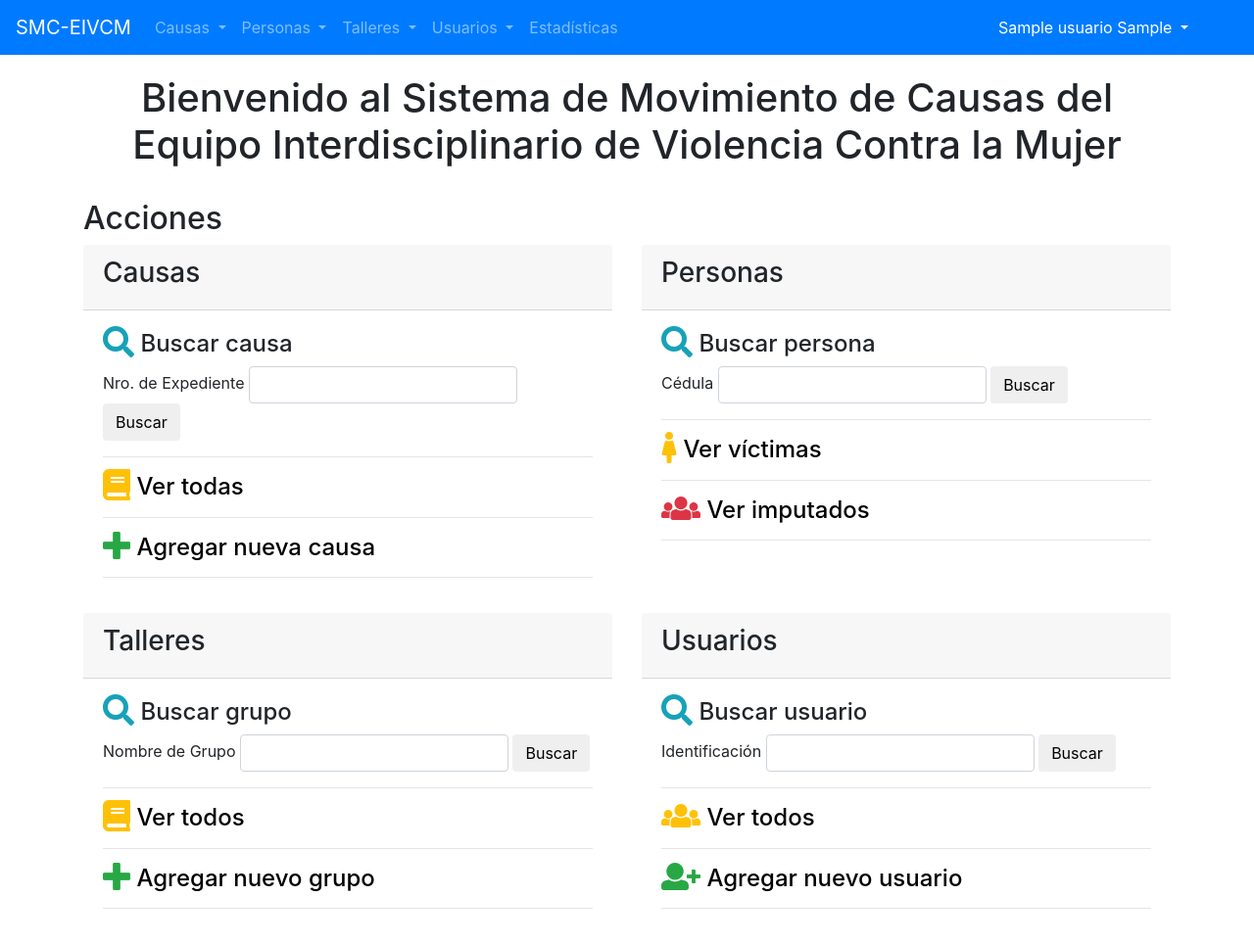
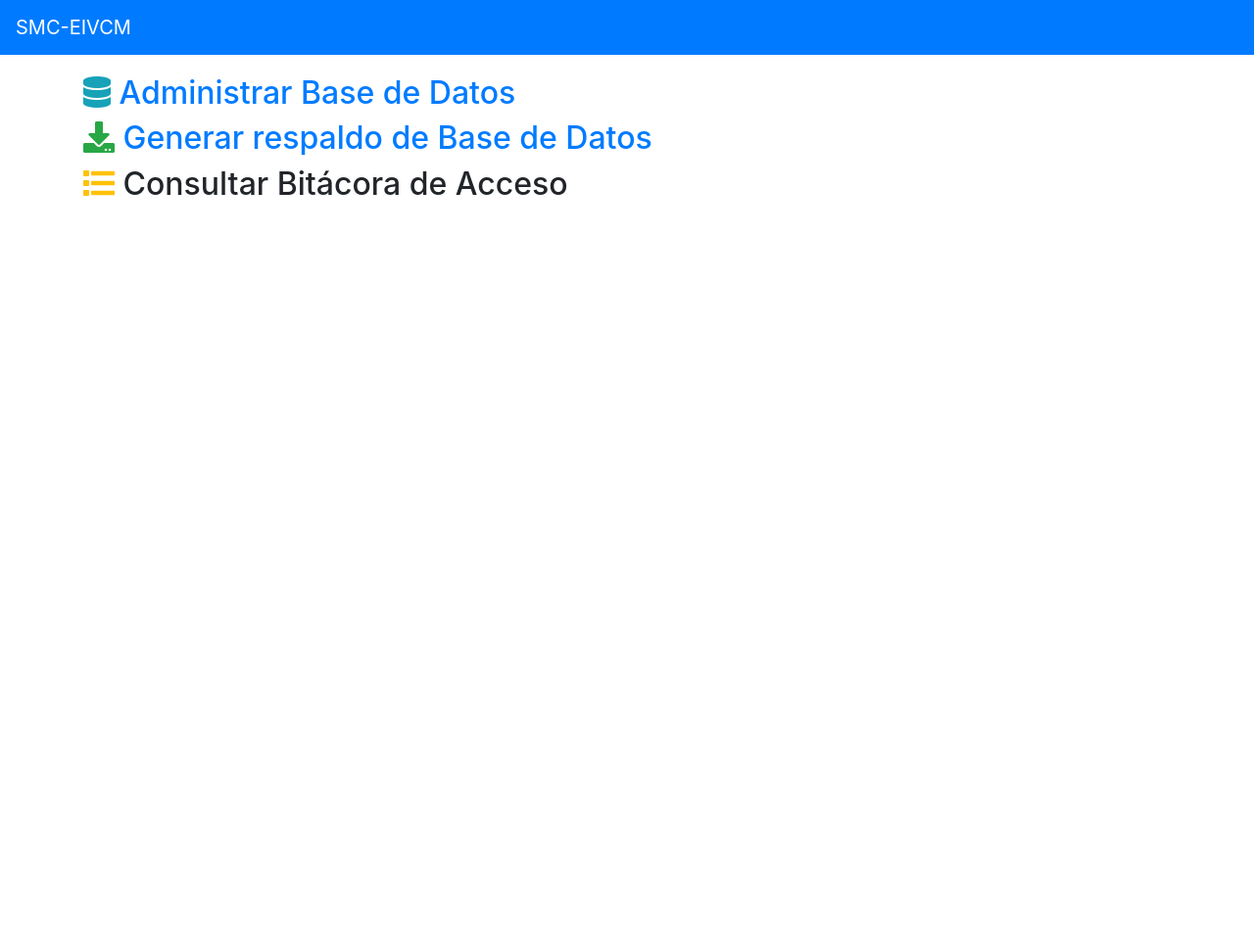
Before and after one commit to DiegoKarabin/smc, a Django app: page /home/ in a window 1280 px wide. Shown: the whole page at 98% size. After the commit the page ends 200 px from the top, so only its background shows below. Run offline with Django 3.2, Linux system fonts and the light colour scheme; a user stored in the database is signed in; tables that the repository leaves empty hold one stand-in row (values such as "Sample post"); some libraries are stand-ins or nearby versions.

Commit message:
arreglando vista de auditor

```diff
--- a/smc/views.py
+++ b/smc/views.py
@@ -24,6 +24,8 @@ def index(request):
 
 @user_passes_test(logeado, login_url='/login/')
 def home(request):
+    if request.user.is_audit:
+        return render(request, 'auditor/home.html')
     return render(request, 'causas/home.html')
 
 @user_passes_test(logeado, login_url='/login/')
--- /dev/null
+++ b/templates/auditor/base.html
@@ -0,0 +1,28 @@
+{% load staticfiles %}
+
+<!DOCTYPE html>
+<html>
+<head>
+	<meta charset="UTF-8">
+	<meta name="viewport" content="width=device-width, user-scalable=no, initial-scale=1.0, maximum-scale=1.0, minimum-scale=1.0">
+	{% block estaticos %}
+	<link rel="stylesheet" type="text/css" href="{% static 'css/bootstrap.min.css' %}">
+	<link rel="stylesheet" href="{% static 'fonts/css/fontawesome-all.min.css' %}">
+	<style media="screen">
+		.enlace { color: #000 }
+		.enlace:hover { color: --blue }
+	</style>
+	{% endblock %}
+	<title>{% block titulo %}SMC{% endblock %}</title>
+</head>
+<body>
+	<nav class="navbar navbar-dark navbar-expand-lg bg-primary" style="margin-bottom: 20px;">
+		<a href="/home" class="navbar-brand">SMC-EIVCM</a>
+	</nav>
+	{% block content %}{% endblock %}
+
+	<script src="{% static 'js/jquery.min.js' %}"></script>
+	<script src="{% static 'js/bootstrap.min.js' %}"></script>
+	{% block scripts %}{% endblock %}
+</body>
+</html>
--- /dev/null
+++ b/templates/auditor/home.html
@@ -0,0 +1,22 @@
+{% extends 'auditor/base.html' %}
+
+{% block content %}
+<div class="container">
+	<div class="row">
+		<div class="col-12">
+			<h2>
+				<i class="text-info fa fa-database"></i>
+				<a href="/gestion/home/">Administrar Base de Datos</a>
+			</h2>
+			<h2>
+				<i class="text-success fa fa-download"></i>
+				<a href="#">Generar respaldo de Base de Datos</a>
+			</h2>
+			<h2>
+				<i class="text-warning fa fa-list"></i>
+				Consultar Bitácora de Acceso
+			</h2>
+		</div>
+	</div>
+</div>
+{% endblock %}
--- a/usuarios/forms.py
+++ b/usuarios/forms.py
@@ -7,7 +7,7 @@ class UserCreationForm(forms.ModelForm):
 
     class Meta:
         model = Usuario
-        fields = ['ci', 'nombre', 'apellido', 'profesion', 'email']
+        fields = ['ci', 'nombre', 'apellido', 'profesion', 'email', 'is_admin', 'is_audit']
 
         widgets = {
             'ci': forms.TextInput(attrs={
--- a/usuarios/middleware.py
+++ b/usuarios/middleware.py
@@ -6,7 +6,7 @@ class ConfigurationMiddleware:
 		self.get_response = get_response
 
 	def __call__(self, request):
-		if request.user.is_authenticated:
+		if request.user.is_authenticated and request.path != '/logout':
 			# if its password is not setted
 			if not request.user.is_password_setted:
 				return cambiar_clave(request)
--- a/usuarios/views.py
+++ b/usuarios/views.py
@@ -132,7 +132,7 @@ def cambiar_clave(request):
             request.user.set_password(clave)
             request.user.is_password_setted = True
             request.user.save()
-            return redirect('/login/')
+            return redirect('/home/')
 
     return render(request, 'usuarios/cambiar_clave.html',
                   {
```
Also changed, not shown: templates/usuarios/cambiar_clave.html (+7 -10 lines).
